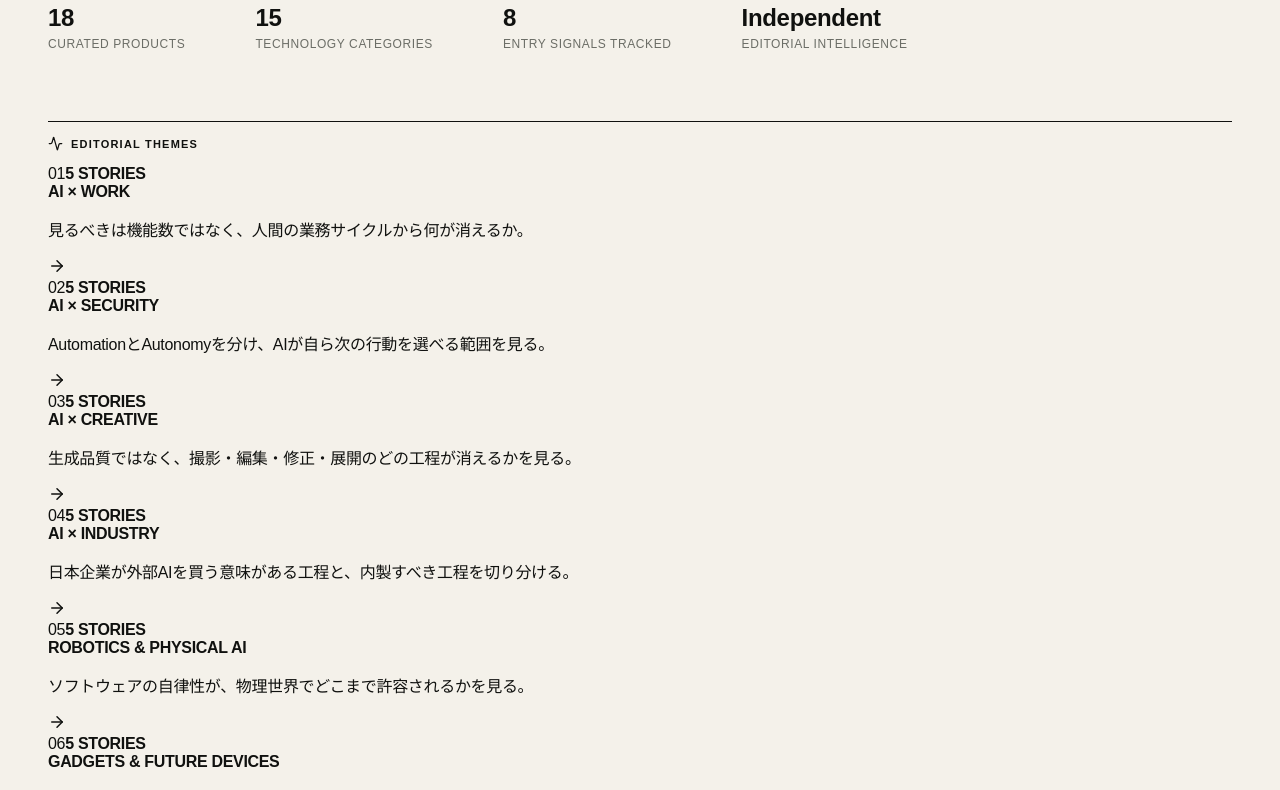
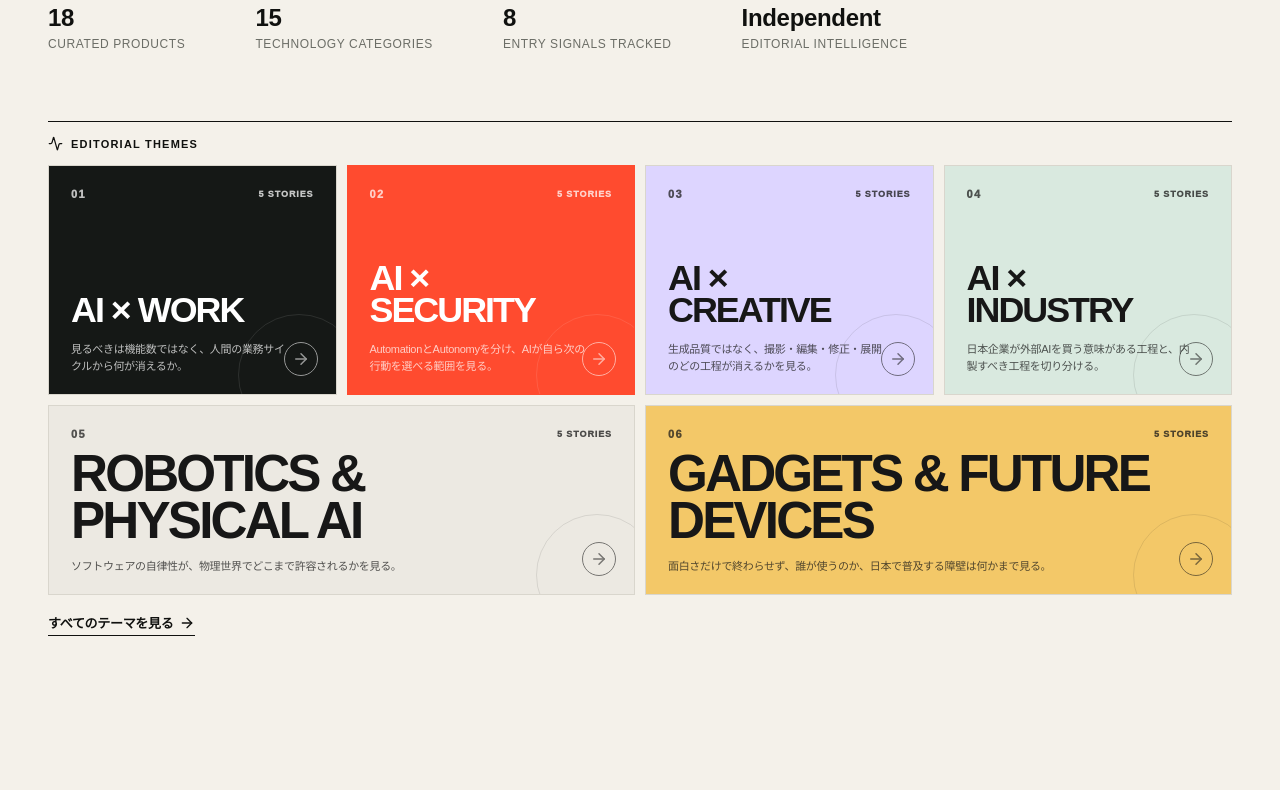
Before and after one commit to yasu-kai/tech-meets-japan, a Next.js app: page / in a window 1280 px wide. Shown: the part 780-1570 px from the top of the page. Built offline with nearby package versions, Linux system fonts and the light colour scheme.

Commit message:
Style homepage editorial themes as magazine covers

```diff
--- a/app/globals.css
+++ b/app/globals.css
@@ -981,3 +981,107 @@ linear-gradient(135deg,rgba(255,255,255,.04),transparent 55%)}
   .home-theme-grid{grid-template-columns:1fr}
   .home-theme-item{min-height:150px}
 }
+
+/* Homepage editorial cover mosaic */
+.editorial-themes-home{padding-bottom:54px}
+.editorial-theme-mosaic{
+  display:grid;
+  grid-template-columns:repeat(12,minmax(0,1fr));
+  gap:10px;
+  margin-bottom:18px
+}
+.editorial-theme-tile{
+  position:relative;
+  min-height:230px;
+  padding:22px 22px 20px;
+  display:flex;
+  flex-direction:column;
+  justify-content:space-between;
+  overflow:hidden;
+  text-decoration:none;
+  color:inherit;
+  border:1px solid var(--line);
+  background:#f7f3ea;
+  transition:transform .18s ease,background .18s ease,color .18s ease
+}
+.editorial-theme-tile:hover{transform:translateY(-2px)}
+.editorial-theme-tile:after{
+  content:"";
+  position:absolute;
+  right:-24px;
+  bottom:-42px;
+  width:120px;
+  height:120px;
+  border:1px solid currentColor;
+  border-radius:50%;
+  opacity:.10
+}
+.theme-tile-1,.theme-tile-2,.theme-tile-3,.theme-tile-4{grid-column:span 3}
+.theme-tile-5,.theme-tile-6{grid-column:span 6;min-height:190px}
+.theme-tile-1{background:#151816;color:#fff}
+.theme-tile-2{background:#ff4b2f;color:#fff;border-color:#ff4b2f}
+.theme-tile-3{background:#ddd5ff;color:#171717}
+.theme-tile-4{background:#d9e9df;color:#171717}
+.theme-tile-5{background:#ece9e2;color:#171717}
+.theme-tile-6{background:#f3c868;color:#171717}
+.editorial-theme-kicker{
+  display:flex;
+  align-items:center;
+  justify-content:space-between;
+  gap:14px;
+  position:relative;
+  z-index:1
+}
+.editorial-theme-kicker span{
+  font-size:11px;
+  font-weight:950;
+  letter-spacing:.13em;
+  opacity:.72
+}
+.editorial-theme-kicker b{
+  font-size:9px;
+  font-weight:950;
+  letter-spacing:.1em;
+  opacity:.75
+}
+.editorial-theme-copy{position:relative;z-index:1}
+.editorial-theme-copy strong{
+  display:block;
+  max-width:90%;
+  font-size:clamp(28px,2.8vw,42px);
+  line-height:.92;
+  letter-spacing:-.055em
+}
+.theme-tile-5 .editorial-theme-copy strong,
+.theme-tile-6 .editorial-theme-copy strong{
+  font-size:clamp(34px,4vw,58px)
+}
+.editorial-theme-copy p{
+  margin:14px 0 0;
+  max-width:92%;
+  font-size:11px;
+  line-height:1.5;
+  opacity:.72
+}
+.editorial-theme-arrow{
+  position:absolute;
+  right:18px;
+  bottom:18px;
+  width:34px;
+  height:34px;
+  display:grid;
+  place-items:center;
+  border:1px solid currentColor;
+  border-radius:50%;
+  opacity:.55
+}
+@media(max-width:980px){
+  .theme-tile-1,.theme-tile-2,.theme-tile-3,.theme-tile-4{grid-column:span 6}
+}
+@media(max-width:620px){
+  .editorial-theme-mosaic{grid-template-columns:1fr}
+  .theme-tile-1,.theme-tile-2,.theme-tile-3,.theme-tile-4,.theme-tile-5,.theme-tile-6{grid-column:auto;min-height:180px}
+  .editorial-theme-copy strong,
+  .theme-tile-5 .editorial-theme-copy strong,
+  .theme-tile-6 .editorial-theme-copy strong{font-size:32px}
+}
```
